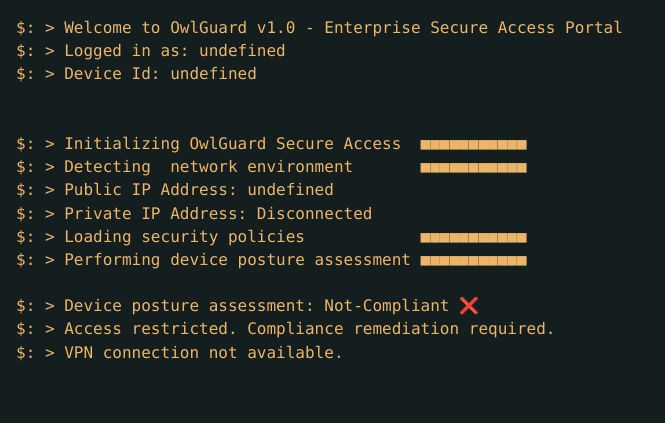
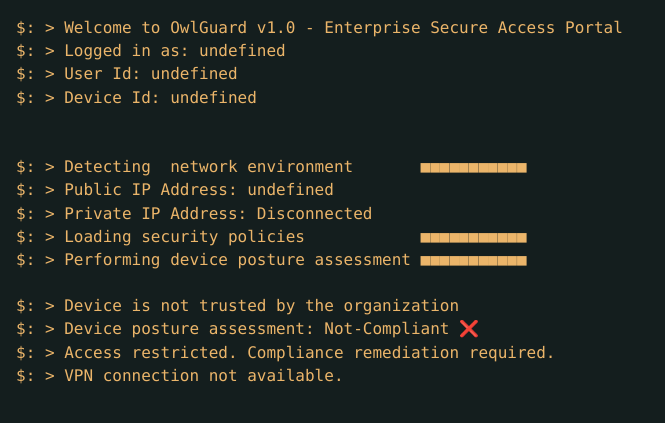
Before and after one commit to gr3edydevel0per/ZTNA, a Flask app: template Remote Access Application/templates/landing.html in a window 1280 px wide. Shown: the top 423 px of the page, without its empty margins (0-665 px from the left). Run offline with Flask 3, Linux system fonts and the light colour scheme; the template is opened without the code that fills it, so the values that code supplies are empty; parts of the project's set-up code (start-up, migrations or seed data) failed here and were passed over.

Commit message:
Added new features
- Device is Trusted or Not
- Connection with api server

```diff
--- a/Remote Access Application/server.py
+++ b/Remote Access Application/server.py
@@ -1,58 +1,193 @@
-from flask import Flask, request, jsonify, session, render_template, redirect, url_for
-from utils.essentials import get_current_machine_id,getIP
-
+from flask import Flask, request, jsonify, session, render_template, redirect, url_for, make_response
+import requests
+from utils.essentials import get_current_machine_id, getIP
 from utils.device_posture_check import run_device_posture_check
 from utils.device_data import get_device_data
+from utils.api_server import API_URL, USER_URL, DEVICE_URL
+from utils.vpn import vpn_manager
+
+app = Flask(__name__)
+app.secret_key = 'your-secret-key'  # Change this to a secure secret key
 
 
-"""
-
-To do : on login get some details like uuid and device data
-
-
-
-"""
-
-
-app = Flask(__name__)
 
 
 @app.route('/')
 def home():
     return render_template('login.html')
 
+
+
+
 @app.route('/dashboard')
 def dashboard():
-    return render_template('landing.html',userlogged = {"name" :"gr3edydevel0per","public_ip": getIP(),"device_id": get_current_machine_id()})
+    device_data = session.get('device_data')
+    user_data = session.get('user_data')
+    uuid = user_data['uuid']
+    device_id = device_data['device_id']
+    device_fingerprint = device_data['device_fingerprint']
+    device_os = device_data['device_os']
+    device_name = device_data['device_name']
+    device_type = device_data['device_type']
+    hardware_fingerprint = device_data['hardware_fingerprint']
+
+    print(uuid,device_id)
+    response = requests.post(
+        f'{DEVICE_URL}/isTrusted',
+        headers={
+            'Authorization': f'Bearer {session["token"]}',
+            'Content-Type': 'application/json'
+        },
+        json={
+            'device_id': device_id,
+            'device_fingerprint': device_fingerprint,
+            'device_os': device_os,
+            'device_name': device_name,
+            'device_type': device_type,
+            'hardware_fingerprint': hardware_fingerprint
+        }
+    )
+    print(response.json())
+    return render_template('landing.html',userlogged=session.get('user_data'),device_data=session.get('device_data'),device_trusted=response.json().get('message'))
 
 
-@app.route('/connection')
+
+
+
+@app.route('/connection', methods=['POST'])
 def connection():
-    return render_template('connection.html')
+    if 'token' not in session:
+        return jsonify({"status": "error", "message": "Not authenticated"}), 401
+
+    device_data = session.get('device_data')
+    user_data = session.get('user_data')
+
+    if not device_data or not user_data:
+        return jsonify({"status": "error", "message": "Missing device or user data"}), 400
+
+    # First check if device is trusted
+    trust_response = requests.post(
+        f'{DEVICE_URL}/isTrusted',
+        headers={
+            'Authorization': f'Bearer {session["token"]}',
+            'Content-Type': 'application/json'
+        },
+        json=device_data
+    )
+
+    if trust_response.status_code != 200:
+        return jsonify({"status": "error", "message": "Device not trusted"}), 403
+
+    # Then check if device is authorized for this user
+    auth_response = requests.post(
+        f'{DEVICE_URL}/isAuthorized',
+        headers={
+            'Authorization': f'Bearer {session["token"]}',
+            'Content-Type': 'application/json'
+        },
+        json={
+            'device_id': device_data['device_id'],
+            'uuid': user_data['uuid']
+        }
+    )
+
+    if auth_response.status_code != 200:
+        return jsonify({"status": "error", "message": "Device not authorized for this user"}), 403
+
+    # If both checks pass, run device posture check
+    posture_status = run_device_posture_check()
+
+    if not posture_status.get('compliant', False):
+        return jsonify({
+            "status": "error",
+            "message": "Device failed posture check",
+            "details": posture_status
+        }), 403
+
+    # Check if OpenVPN is installed
+    if not vpn_manager.is_openvpn_installed():
+        return jsonify({
+            "status": "error",
+            "message": "OpenVPN is not installed on this device",
+            "details": "Please install OpenVPN Connect to use the VPN service"
+        }), 400
+
+    # All checks passed, allow connection
+    return jsonify({
+        "status": "success",
+        "message": "Connection authorized",
+        "connection_details": {
+            "user": user_data['email'],
+            "device": device_data['device_name'],
+            "ip": getIP()
+        }
+    })
+
+@app.route('/connectVPN')
+def connectVPN():
+    if 'token' not in session:
+        return redirect(url_for('home'))
+
+    # Start VPN connection
+    vpn_result = vpn_manager.start_vpn()
+
+    if vpn_result['status'] == 'error':
+        return render_template('connection.html',
+                            error=vpn_result['message'],
+                            details=vpn_result.get('details', ''))
+
+    return render_template('connection.html',
+                        success=vpn_result['message'],
+                        details=vpn_result.get('details', ''))
 
 @app.route('/login', methods=['POST'])
 def login():
-    username = request.form.get('username')
+    email = request.form.get('email')
     password = request.form.get('password')
 
-    if username and password:
-        return redirect(url_for('dashboard'))  # Redirect to dashboard on success
-    else:
-        return render_template('login.html', error="Invalid username/email or password")
+    if not email or not password:
+        return render_template('login.html', error="Email and password are required")
 
+    try:
+        # Call the API for authentication
+        response = requests.post(
+            f'{USER_URL}/login',
+            json={'email': email, 'password': password}
+        )
 
+        data = response.json()
 
-def check_deviceIsAuthorized():
-    device_Data = get_device_data() // currentDevice
-    # Request to server to check if device is authorized
+        if data.get('status') == 'success':
+            # Store token and user data in session
+            session['token'] = data['data']['token']
+            session['user_data'] = data['data']['user']
+            session['device_data'] = get_device_data()
+            print(session)
+            return redirect(url_for('dashboard'))
+        else:
+            return render_template('login.html', error=data.get('message', 'Login failed'))
 
+    except requests.RequestException as e:
+        return render_template('login.html', error="Connection error. Please try again.")
+
+@app.route('/logout')
+def logout():
+    # Stop VPN connection if active
+    vpn_manager.stop_vpn()
+    # Clear session
+    session.clear()
+    return redirect(url_for('home'))
 
 @app.route('/api/device_posture')
 def device_posture():
+    if 'token' not in session:
+        return jsonify({"error": "Unauthorized"}), 401
+
     posture_status = run_device_posture_check()
-    print(posture_status)
-    return jsonify( posture_status)
-
+    return jsonify(posture_status)
 
 def startApp():
     app.run(debug=False, use_reloader=False)
+
+if __name__ == '__main__':
+    startApp()
--- a/Remote Access Application/templates/landing.html
+++ b/Remote Access Application/templates/landing.html
@@ -5,10 +5,11 @@
     <meta name="viewport" content="width=device-width, initial-scale=1.0">
     <title>OwlGuard Secure Access</title>
     <link rel="stylesheet" href="{{ url_for('static', filename='css/landing.css') }}">
+
 </head>
 <body>
 
-    <div id="preloader" class="preloader">   <svg version="1.1" id="L7" xmlns="http://www.w3.org/2000/svg" xmlns:xlink="http://www.w3.org/1999/xlink" x="0px" y="0px"
+    <div id="preloader" class="preloader" style="display:none;">   <svg version="1.1" id="L7" xmlns="http://www.w3.org/2000/svg" xmlns:xlink="http://www.w3.org/1999/xlink" x="0px" y="0px"
         viewBox="0 0 100 100" enable-background="new 0 0 100 100" xml:space="preserve">
        <path fill="#fff" d="M31.6,3.5C5.9,13.6-6.6,42.7,3.5,68.4c10.1,25.7,39.2,38.3,64.9,28.1l-3.1-7.9c-21.3,8.4-45.4-2-53.8-23.3
         c-8.4-21.3,2-45.4,23.3-53.8L31.6,3.5z">
@@ -45,7 +46,7 @@
         </path></svg>
     </div>
 
-    <pre class="console-output" id="console" style="display: none;"></pre>
+    <pre class="console-output" id="console" style="display:block;"></pre>
     <div id="vpn-input" style="display: none; position: relative; padding-left: 1rem;">
         <span style="color: rgb(235, 181, 106); font-family: monospace; font-size: 16px;">$: > </span>
         <button id="yes-btn" class="console-btn">Connect VPN</button>
@@ -70,7 +71,10 @@
         }
     </style>
 
+
     <script>
+
+
         async function fetchDevicePosture() {
             try {
                 const response = await fetch("/api/device_posture");
@@ -85,16 +89,19 @@
 
         async function displayConsole() {
             const userdata =  {{ userlogged | tojson }} ;
+            const device_data = {{ device_data | tojson }} ;
+            const device_trusted = {{ device_trusted | tojson }} ;
+            console.log(device_trusted)
             const consoleText = [
                 "$: > Welcome to OwlGuard v1.0 - Enterprise Secure Access Portal",
-                `$: > Logged in as: ${userdata.name}  `,
-                `$: > Device Id: ${userdata.device_id}`,
+                `$: > Logged in as: ${userdata.email}  `,
+                `$: > User Id: ${userdata.uuid}`,
+                `$: > Device Id: ${device_data.device_id}`,
                 "",
 
                 "",
-                "$: > Initializing OwlGuard Secure Access  ■■■■■■■■■■■ ",
                 "$: > Detecting  network environment       ■■■■■■■■■■■ ",
-                `$: > Public IP Address: ${userdata.public_ip}             `,
+                `$: > Public IP Address: ${device_data.public_ip}             `,
                 `$: > Private IP Address: Disconnected`,
 //"$: > Establishing encrypted communication with Secure Edge Gateway..",
                 "$: > Loading security policies            ■■■■■■■■■■■ ",
@@ -102,8 +109,17 @@
                 "",
 
             ];
+
+            if (device_trusted === "Device is trusted") {
+                consoleText.push("$: > Device is trusted by the organization ✔");
+            } else {
+                consoleText.push("$: > Device is not trusted by the organization");
+            }
+
+
+
+
             const status = await fetchDevicePosture();
-
             if (status === true) {
                 consoleText.push(`$: > Device posture assessment: Compliant ✅`);
                 consoleText.push("$: > Enterprise-secured connection established.");
@@ -141,11 +157,9 @@
             displayLine();
         };
 
-        setTimeout(function() {
-            document.getElementById("preloader").style.display = "none";
-            document.getElementById("console").style.display = "block";
-            displayConsole();
-        }, 2000);
+        displayConsole();
+
+
 
     </script>
 </body>
--- a/Remote Access Application/utils/device_posture_check.py
+++ b/Remote Access Application/utils/device_posture_check.py
@@ -73,6 +73,3 @@
         print("Device is fully compliant.")
 
     return {"checks": checks, "compliant": not bool(non_compliant_checks)}
-
-if __name__ == "__main__":
-    run_device_posture_check()
```
Also changed, not shown: API/routes/userRoutes.js (+99 -36 lines), Remote Access Application/templates/login.html (+10 -6 lines), Remote Access Application/utils/device_data.py (+5 -2 lines), 1 other file.
